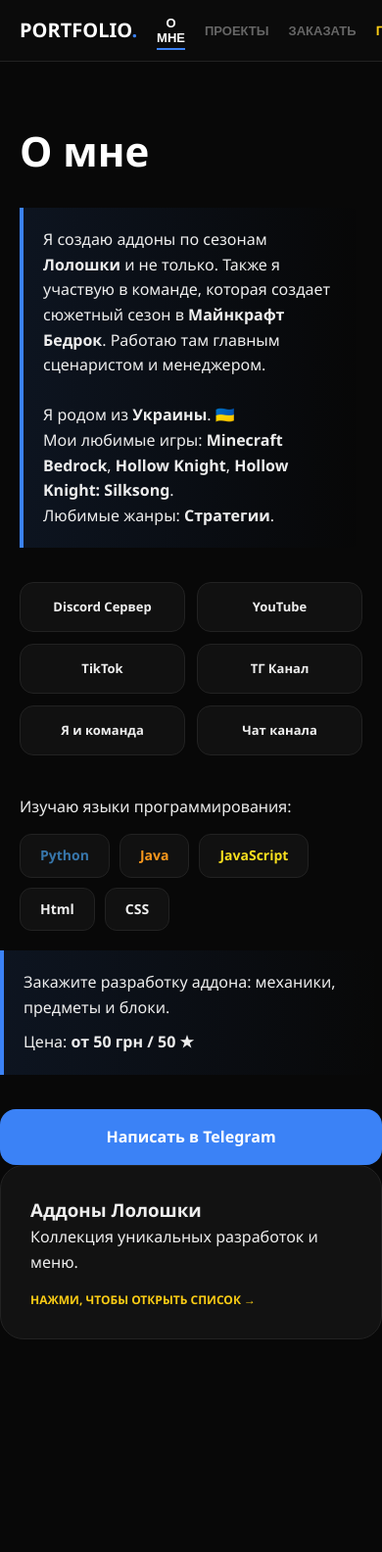
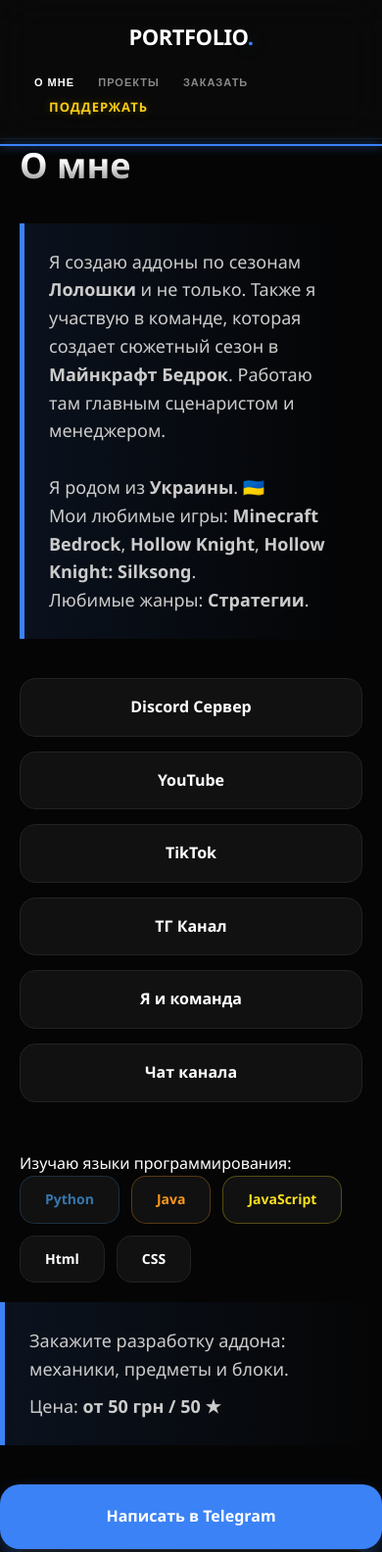
Before and after one commit to timewatcher659/TimeWatcher-portfolio, a plain HTML site: page index.html in a window 390 px wide. Shown: the top 1584 px of the page at 98% size. Before the commit the page ends 1367 px from the top, so only its background shows below. Drawn offline with Linux system fonts and the light colour scheme.

Commit message:
Refactor CSS styles for better design and layout
Updated styles for body, navbar, and various components with improved design and responsiveness.

```diff
--- a/style.css
+++ b/style.css
@@ -1,58 +1,298 @@
-* { margin: 0; padding: 0; box-sizing: border-box; -webkit-tap-highlight-color: transparent; }
-body { background-color: #080808; color: #eeeeee; font-family: 'Segoe UI', sans-serif; line-height: 1.6; }
+/* --- ГЛОБАЛЬНЫЕ СТИЛИ --- */
+* {
+    margin: 0;
+    padding: 0;
+    box-sizing: border-box;
+    -webkit-tap-highlight-color: transparent;
+}
 
-/* НАВИГАЦИЯ С БЛЮРОМ */
-.navbar { position: fixed; top: 0; width: 100%; background: rgba(13, 13, 13, 0.9); backdrop-filter: blur(15px); border-bottom: 1px solid #222; padding: 15px 0; z-index: 1000; }
-.nav-container { max-width: 1000px; margin: 0 auto; display: flex; justify-content: space-between; align-items: center; padding: 0 20px; }
-.logo { font-size: 20px; font-weight: 900; color: #fff; }
-.logo span { color: #3b82f6; }
-.nav-links { display: flex; align-items: center; }
-.nav-links button, .donate-link-anchor { background: none; border: none; color: #666; margin-left: 20px; font-weight: 700; font-size: 13px; cursor: pointer; text-decoration: none; transition: 0.3s; text-transform: uppercase; position: relative; }
-.nav-links button.active, .nav-links button:hover { color: #fff; }
-.nav-links button.active::after { content: ''; position: absolute; bottom: -5px; left: 0; width: 100%; height: 2px; background: #3b82f6; }
-.donate-link-anchor { color: #facc15 !important; }
+body {
+    background-color: #050505; /* Еще более глубокий черный */
+    color: #ffffff;
+    font-family: 'Segoe UI', Roboto, Helvetica, Arial, sans-serif;
+    line-height: 1.6;
+    overflow-x: hidden;
+}
 
-/* СТРАНИЦЫ И АНИМАЦИИ */
-.main-content { margin-top: 100px; padding: 20px; display: flex; justify-content: center; min-height: calc(100vh - 100px); }
-.page { display: none; max-width: 850px; width: 100%; opacity: 0; }
-.page.active { display: block; animation: slideIn 0.5s cubic-bezier(0.4, 0, 0.2, 1) forwards; }
-@keyframes slideIn { from { opacity: 0; transform: translateY(30px); } to { opacity: 1; transform: translateY(0); } }
+/* --- ШИКАРНАЯ НАВИГАЦИЯ --- */
+.navbar {
+    position: fixed;
+    top: 0;
+    width: 100%;
+    background: rgba(10, 10, 10, 0.8);
+    backdrop-filter: blur(20px); /* Эффект матового стекла */
+    -webkit-backdrop-filter: blur(20px);
+    border-bottom: 1px solid rgba(255, 255, 255, 0.05);
+    padding: 20px 0;
+    z-index: 1000;
+}
 
-.title { font-size: 42px; margin-bottom: 25px; color: #fff; font-weight: 800; }
-.description-box { border-left: 4px solid #3b82f6; padding: 20px; background: linear-gradient(90deg, rgba(59, 130, 246, 0.1) 0%, transparent 100%); margin-bottom: 35px; border-radius: 0 15px 15px 0; }
+.nav-container {
+    max-width: 1100px;
+    margin: 0 auto;
+    display: flex;
+    justify-content: space-between;
+    align-items: center;
+    padding: 0 25px;
+}
 
-/* СОЦСЕТИ */
-.social-links { display: grid; grid-template-columns: repeat(auto-fit, minmax(160px, 1fr)); gap: 12px; margin-bottom: 40px; }
-.social-item { text-decoration: none; background: #111; border: 1px solid #222; padding: 14px; border-radius: 14px; color: #eee; font-size: 13px; font-weight: 600; text-align: center; transition: 0.3s; }
-.social-item:hover { transform: translateY(-5px); border-color: #3b82f6; background: #161616; }
+.logo {
+    font-size: 22px;
+    font-weight: 900;
+    letter-spacing: -0.5px;
+    text-transform: uppercase;
+}
 
-/* КАРТОЧКИ С ГРАДИЕНТОМ */
-.grid { display: grid; grid-template-columns: repeat(auto-fit, minmax(280px, 1fr)); gap: 20px; }
-.card { background: #121212; border: 1px solid #222; padding: 30px; border-radius: 24px; transition: 0.4s ease; cursor: pointer; }
-.card:hover { border-color: #3b82f6; transform: translateY(-8px); box-shadow: 0 10px 30px rgba(0,0,0,0.5); }
-.click-hint { display: block; margin-top: 15px; font-size: 12px; font-weight: 800; text-transform: uppercase; color: #3b82f6; }
+.logo span {
+    color: #3b82f6;
+    text-shadow: 0 0 15px rgba(59, 130, 246, 0.5);
+}
 
-/* МОДАЛКИ С ЭФФЕКТОМ ПОЯВЛЕНИЯ */
-.modal { display: none; position: fixed; z-index: 2000; left: 0; top: 0; width: 100%; height: 100%; background: rgba(0,0,0,0.95); backdrop-filter: blur(12px); justify-content: center; align-items: center; padding: 20px; }
-.modal-content { background: #0f0f0f; border: 1px solid #333; padding: 30px; border-radius: 28px; width: 100%; max-width: 500px; position: relative; animation: modalPop 0.4s cubic-bezier(0.175, 0.885, 0.32, 1.275); }
-@keyframes modalPop { from { transform: scale(0.8); opacity: 0; } to { transform: scale(1); opacity: 1; } }
-.close-btn { position: absolute; top: 20px; right: 25px; font-size: 32px; cursor: pointer; color: #444; }
+.nav-links button, .donate-link-anchor {
+    background: none;
+    border: none;
+    color: #888;
+    margin-left: 25px;
+    font-weight: 700;
+    font-size: 13px;
+    cursor: pointer;
+    text-decoration: none;
+    transition: all 0.3s ease;
+    text-transform: uppercase;
+    letter-spacing: 1px;
+}
+
+.nav-links button.active, .nav-links button:hover {
+    color: #fff;
+}
+
+.nav-links button.active::after {
+    content: '';
+    position: absolute;
+    bottom: -8px;
+    left: 0;
+    width: 100%;
+    height: 2px;
+    background: #3b82f6;
+    box-shadow: 0 0 10px #3b82f6;
+}
+
+.donate-link-anchor {
+    color: #facc15 !important;
+    text-shadow: 0 0 10px rgba(250, 204, 21, 0.3);
+}
+
+/* --- КОНТЕНТ И СТРАНИЦЫ --- */
+.main-content {
+    margin-top: 120px;
+    padding: 20px;
+    display: flex;
+    justify-content: center;
+}
+
+.page {
+    display: none;
+    max-width: 900px;
+    width: 100%;
+}
+
+.page.active {
+    display: block;
+    animation: fadeInSlide 0.6s cubic-bezier(0.23, 1, 0.32, 1) forwards;
+}
+
+@keyframes fadeInSlide {
+    from { opacity: 0; transform: translateY(40px); filter: blur(10px); }
+    to { opacity: 1; transform: translateY(0); filter: blur(0); }
+}
+
+.title {
+    font-size: clamp(32px, 8vw, 56px);
+    font-weight: 900;
+    margin-bottom: 30px;
+    background: linear-gradient(to bottom, #fff 40%, #666 100%);
+    -webkit-background-clip: text;
+    -webkit-text-fill-color: transparent;
+}
+
+.description-box {
+    border-left: 5px solid #3b82f6;
+    padding: 25px;
+    background: linear-gradient(90deg, rgba(59, 130, 246, 0.1) 0%, transparent 100%);
+    border-radius: 0 20px 20px 0;
+    margin-bottom: 40px;
+    font-size: 18px;
+    color: #ccc;
+}
+
+/* --- СОЦСЕТИ КАК КНОПКИ --- */
+.social-links {
+    display: grid;
+    grid-template-columns: repeat(auto-fit, minmax(180px, 1fr));
+    gap: 15px;
+    margin-bottom: 50px;
+}
+
+.social-item {
+    background: #111;
+    border: 1px solid #222;
+    padding: 16px;
+    border-radius: 16px;
+    color: #fff;
+    text-decoration: none;
+    font-weight: 700;
+    text-align: center;
+    transition: all 0.4s cubic-bezier(0.175, 0.885, 0.32, 1.275);
+}
+
+.social-item:hover {
+    background: #181818;
+    border-color: #3b82f6;
+    transform: translateY(-5px);
+    box-shadow: 0 10px 20px rgba(0,0,0,0.4), 0 0 15px rgba(59, 130, 246, 0.2);
+}
+
+/* --- КАРТОЧКИ ПРОЕКТОВ --- */
+.grid {
+    display: grid;
+    grid-template-columns: repeat(auto-fit, minmax(300px, 1fr));
+    gap: 25px;
+}
+
+.card {
+    background: linear-gradient(145deg, #111, #0a0a0a);
+    border: 1px solid #222;
+    padding: 40px;
+    border-radius: 30px;
+    position: relative;
+    overflow: hidden;
+    transition: all 0.4s ease;
+}
+
+.card::before {
+    content: '';
+    position: absolute;
+    top: 0; left: 0; width: 100%; height: 100%;
+    background: radial-gradient(circle at top left, rgba(59, 130, 246, 0.1), transparent);
+}
+
+.card:hover {
+    border-color: #3b82f6;
+    transform: translateY(-10px) scale(1.02);
+    box-shadow: 0 20px 40px rgba(0,0,0,0.6);
+}
+
+.click-hint {
+    display: block;
+    margin-top: 20px;
+    font-size: 12px;
+    font-weight: 800;
+    color: #3b82f6;
+    text-transform: uppercase;
+    letter-spacing: 2px;
+}
+
+/* --- МОДАЛЬНЫЕ ОКНА (ПРЕМИУМ ВИД) --- */
+.modal {
+    display: none;
+    position: fixed;
+    inset: 0;
+    background: rgba(0, 0, 0, 0.9);
+    backdrop-filter: blur(15px);
+    -webkit-backdrop-filter: blur(15px);
+    z-index: 2000;
+    justify-content: center;
+    align-items: center;
+    padding: 20px;
+}
+
+.modal-content {
+    background: #0d0d0d;
+    border: 1px solid rgba(255,255,255,0.1);
+    padding: 40px;
+    border-radius: 35px;
+    width: 100%;
+    max-width: 550px;
+    position: relative;
+    box-shadow: 0 25px 50px rgba(0,0,0,1);
+}
+
+.close-btn {
+    position: absolute;
+    top: 25px;
+    right: 30px;
+    font-size: 30px;
+    color: #444;
+    cursor: pointer;
+    transition: 0.3s;
+}
+
 .close-btn:hover { color: #fff; }
-.modal-divider { height: 1px; background: #222; margin: 20px 0; }
 
-/* СПИСОК АДДОНОВ */
-.addon-list-item { background: #161616; border: 1px solid #222; padding: 18px; border-radius: 18px; margin-bottom: 15px; display: flex; justify-content: space-between; align-items: center; cursor: pointer; transition: 0.3s; }
-.addon-list-item:hover { background: #1f1f1f; border-color: #3b82f6; transform: translateX(8px); }
+/* --- СПИСОК В МЕНЮ --- */
+.addon-list-item {
+    background: rgba(255,255,255,0.03);
+    border: 1px solid rgba(255,255,255,0.05);
+    padding: 20px;
+    border-radius: 20px;
+    margin-bottom: 15px;
+    display: flex;
+    justify-content: space-between;
+    align-items: center;
+    transition: 0.3s;
+}
 
-/* КНОПКИ */
-.contact-button { display: inline-block; background: #3b82f6; color: #fff; padding: 16px 32px; border-radius: 16px; text-decoration: none; font-weight: 800; transition: 0.3s; border: none; cursor: pointer; width: 100%; text-align: center; }
-.contact-button:hover { transform: scale(1.02); box-shadow: 0 8px 20px rgba(59, 130, 246, 0.4); }
+.addon-list-item:hover {
+    background: rgba(59, 130, 246, 0.1);
+    border-color: #3b82f6;
+    transform: scale(1.03);
+}
 
-/* ЦЕННИКИ */
-.price-tag { padding: 8px 18px; background: rgba(59, 130, 246, 0.15); color: #3b82f6; border-radius: 10px; font-weight: 900; margin-right: 10px; }
-.price-tag.stars { background: rgba(250, 204, 21, 0.1); color: #facc15; }
+/* --- КНОПКИ ДЕЙСТВИЯ --- */
+.contact-button {
+    display: block;
+    width: 100%;
+    background: #3b82f6;
+    color: #fff;
+    padding: 20px;
+    border-radius: 20px;
+    text-decoration: none;
+    font-weight: 800;
+    text-align: center;
+    font-size: 16px;
+    box-shadow: 0 10px 20px rgba(59, 130, 246, 0.3);
+    transition: 0.3s;
+}
 
-/* СКИЛЛЫ */
-.skills-container { display: flex; flex-wrap: wrap; gap: 10px; margin-top: 15px; }
-.skill-card { background: #111; border: 1px solid #222; padding: 10px 20px; border-radius: 12px; font-weight: bold; font-size: 14px; }
-.python { color: #3776ab; } .java { color: #f8981d; } .js { color: #f7df1e; }
+.contact-button:hover {
+    transform: translateY(-3px);
+    box-shadow: 0 15px 30px rgba(59, 130, 246, 0.5);
+}
+
+/* --- ЯЗЫКИ (СКИЛЛЫ) --- */
+.skills-container {
+    display: flex;
+    flex-wrap: wrap;
+    gap: 12px;
+}
+
+.skill-card {
+    background: #111;
+    border: 1px solid #222;
+    padding: 12px 25px;
+    border-radius: 15px;
+    font-weight: 800;
+    font-size: 14px;
+}
+
+.python { color: #3776ab; border-color: rgba(55, 118, 171, 0.3); }
+.java { color: #f8981d; border-color: rgba(248, 152, 29, 0.3); }
+.js { color: #f7df1e; border-color: rgba(247, 223, 30, 0.3); }
+
+/* --- АДАПТИВНОСТЬ --- */
+@media (max-width: 600px) {
+    .nav-container { flex-direction: column; gap: 15px; }
+    .nav-links button { margin: 0 10px; font-size: 11px; }
+    .title { font-size: 36px; }
+    .card { padding: 25px; }
+}
```
